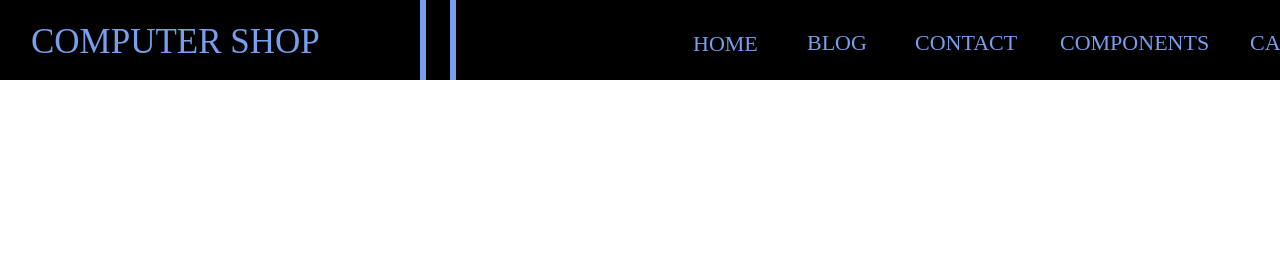
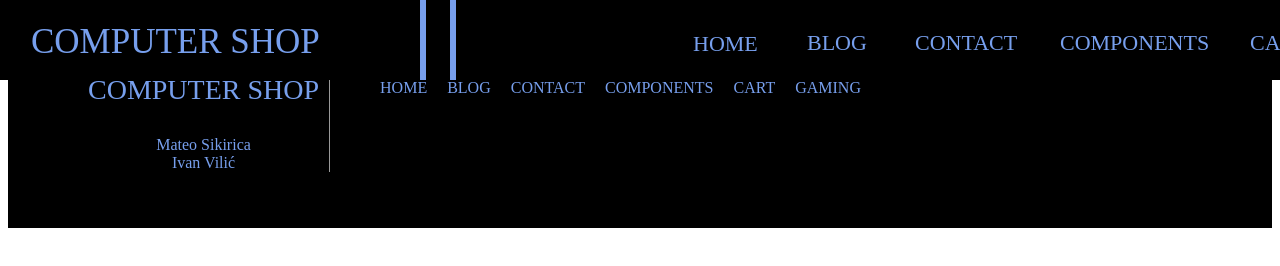
Before and after one commit to mateoSikirica/HCI-project, a Gatsby site in the folder projekt/: page / in a window 1280 px wide. Shown: the top 266 px of the page. Built offline with nearby package versions, Linux system fonts and the light colour scheme; Gatsby itself is replaced by a stand-in of ours.

Commit message:
adding footer

```diff
--- /dev/null
+++ b/projekt/src/components/footer/index.js
@@ -0,0 +1,24 @@
+import React from 'react'
+  import styles from './style.module.css'
+
+  const navTabs = ['Home', 'Blog', 'Contact', 'Components', 'Cart', 'Gaming']
+
+  const Footer = () => (
+    <footer className={styles.footer}>
+        <ul className={styles.address}>
+            <li className={styles.title}>
+                COMPUTER SHOP
+            </li>
+            <li>Mateo Sikirica</li>
+            <li>Ivan Vilić</li>
+        </ul>
+
+        <ul className={styles.navigation}>
+            {navTabs.map(tab =>
+              <li>{tab}</li>)
+            }
+        </ul>
+    </footer>
+  )
+
+  export default Footer
--- /dev/null
+++ b/projekt/src/components/footer/style.module.css
@@ -0,0 +1,44 @@
+.footer {
+    background-color: rgb(0, 0, 0);
+    padding: 40px;
+    display: flex;
+    color: #779FED;
+    font-size: 16px;
+}
+
+.footer .address {
+    list-style: none;
+    display: flex;
+    flex-flow: column;
+    text-align: center;
+    border-right: 1px #999 solid;
+    padding-right: 10px;
+}
+
+.title {
+    font-size: 28px;
+    margin-bottom: 30px;
+    margin-top: 10px;
+}
+
+.phone {
+    margin: 11px 0;
+}
+
+.navigation {
+    padding-top: 15px;
+    list-style: none;
+    display: flex;
+    text-transform: uppercase;
+}
+
+.navigation li {
+    margin: 0 10px;
+    font-size: 16px;
+    height: fit-content;
+}
+
+.navigation li:hover {
+    border-bottom: 1px solid white;
+    cursor: pointer;
+}
--- a/projekt/src/pages/index.js
+++ b/projekt/src/pages/index.js
@@ -1,10 +1,12 @@
 import React from "react"
 
 import HeaderBar from '../components/headerBar'
+import Footer from '../components/Footer'
 
 const IndexPage = () => (
   <main>
     <HeaderBar />
+    <Footer />
   </main>
 )
 
```
